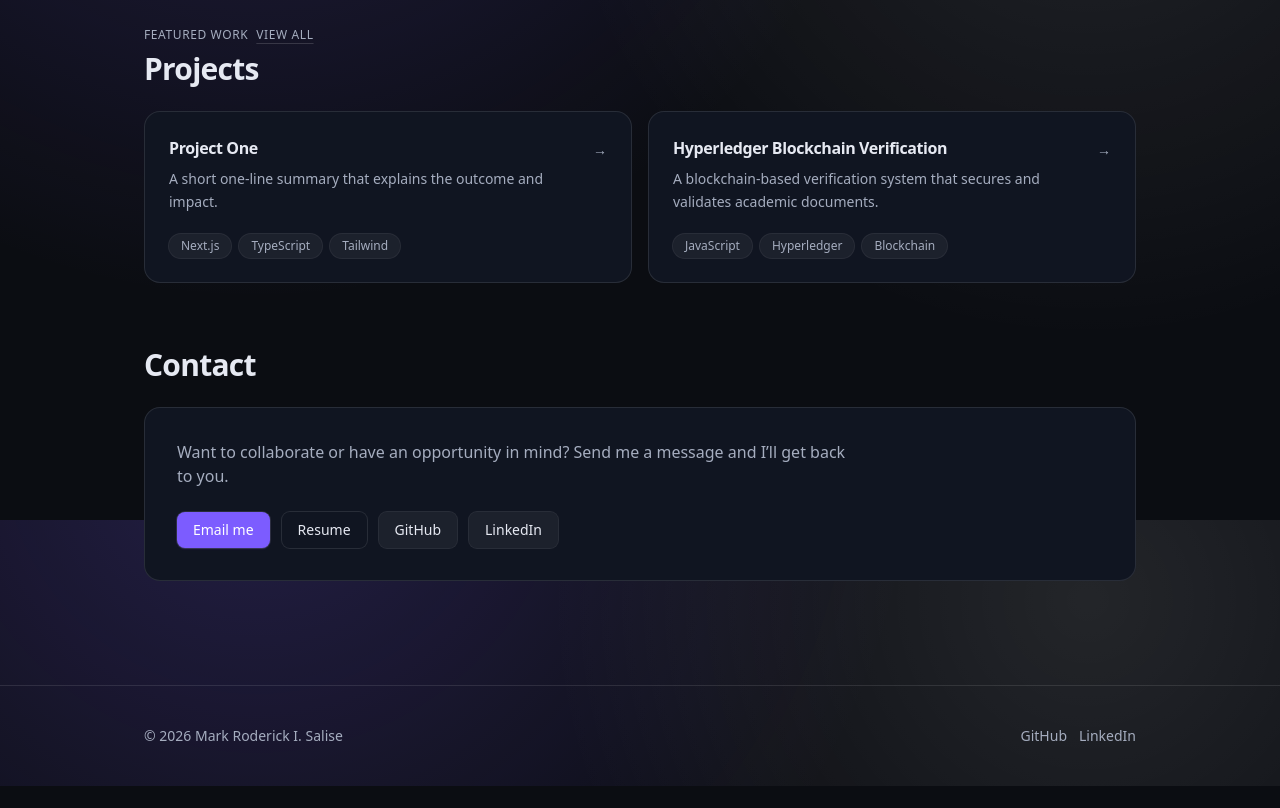
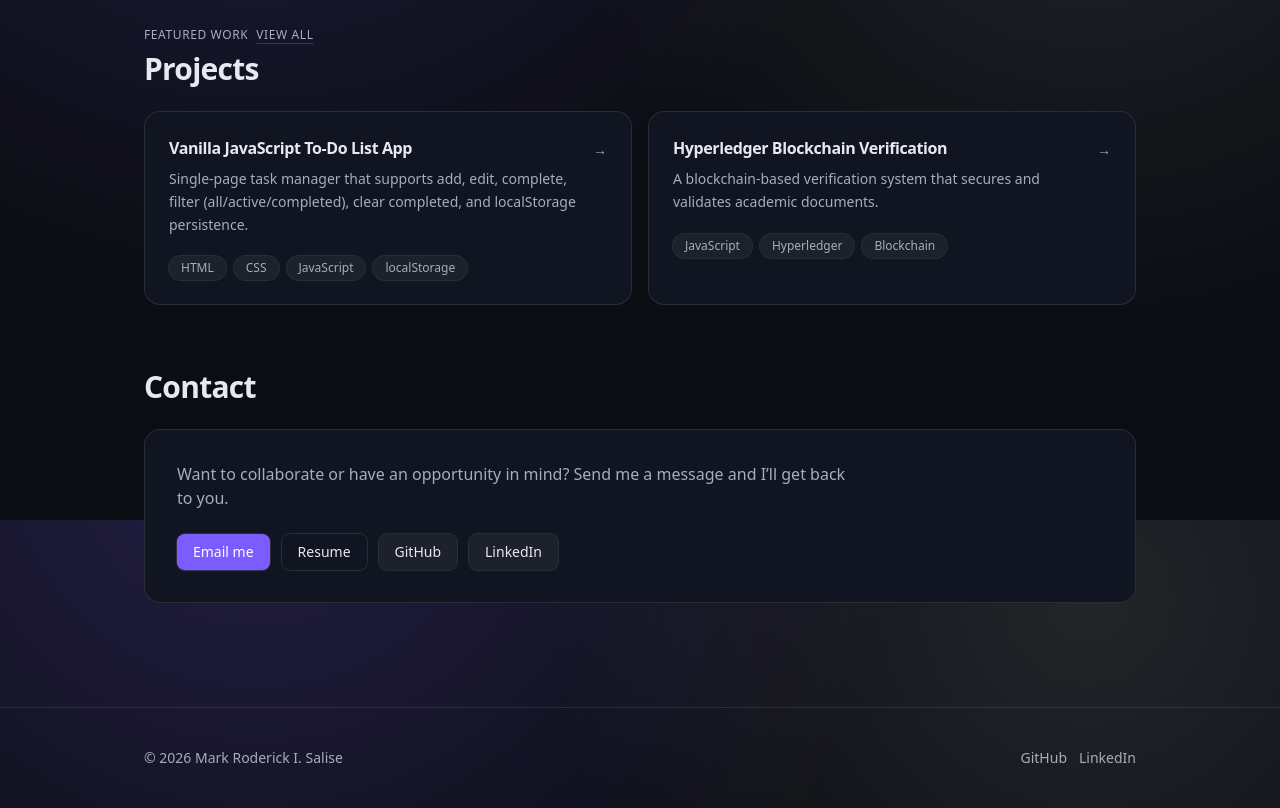
Before and after one commit to Tofuwuuu/PERSONAL-WEBSITE, a Next.js app: page / in a window 1280 px wide. Shown: the part 1080-1888 px from the top of the page. Before the commit the page ends 1866 px from the top, so only its background shows below. Built offline with nearby package versions, Linux system fonts and the light colour scheme; no server answers.

Commit message:
Update
Updated my project1

```diff
--- a/app/projects/[slug]/page.tsx
+++ b/app/projects/[slug]/page.tsx
@@ -6,6 +6,7 @@ import { projects, getProjectBySlug } from "@/content/projects";
 import { Badge } from "@/components/ui/Badge";
 import hyperledgerHomeImage from "@/src/hyperledger/1.jpg";
 import hyperledgerAboutImage from "@/src/hyperledger/2.jpg";
+import todoListScreenshot from "@/src/todolist/a62c4d0b-1bc1-4d6c-a125-c106b53c1a55.jpg";
 
 export function generateStaticParams() {
   return projects.map((p) => ({ slug: p.slug }));
@@ -86,6 +87,28 @@ export default async function ProjectDetailPage({
         </ul>
       </section>
 
+      {project.slug === "vanilla-js-todo-list-app" ? (
+        <section className="mt-8 rounded-2xl border border-white/10 bg-card p-8">
+          <h2 className="text-lg font-semibold tracking-tight text-text">
+            Preview
+          </h2>
+          <p className="mt-2 text-sm text-muted">
+            Screenshot of the deployed app.
+          </p>
+          <figure className="mt-6 overflow-hidden rounded-xl border border-white/10 bg-black/20 shadow-lg shadow-black/40">
+            <Image
+              src={todoListScreenshot}
+              alt="Vanilla JavaScript To-Do List App — interface preview"
+              className="h-auto w-full object-cover object-top"
+              priority
+            />
+            <figcaption className="border-t border-white/10 px-4 py-3 text-xs text-muted">
+              To-Do List app
+            </figcaption>
+          </figure>
+        </section>
+      ) : null}
+
       {project.slug === "hyperledger-blockchain-verification" ? (
         <section className="mt-8 rounded-2xl border border-white/10 bg-card p-8">
           <h2 className="text-lg font-semibold tracking-tight text-text">
--- a/content/projects.ts
+++ b/content/projects.ts
@@ -2,19 +2,28 @@ import type { Project } from "./types";
 
 export const projects: Project[] = [
   {
-    slug: "project-one",
-    title: "Project One",
-    summary: "A short one-line summary that explains the outcome and impact.",
-    stack: ["Next.js", "TypeScript", "Tailwind"],
+    slug: "vanilla-js-todo-list-app",
+    title: "Vanilla JavaScript To-Do List App",
+    summary:
+      "Single-page task manager that supports add, edit, complete, filter (all/active/completed), clear completed, and localStorage persistence.",
+    stack: ["HTML", "CSS", "JavaScript", "localStorage"],
     highlights: [
-      "What problem it solved and why it matters.",
-      "A measurable result or key feature (performance, UX, automation).",
-      "A technical detail you’re proud of (architecture, testing, DX)."
+      "Demonstrates practical UI behavior: form handling, event delegation, accessible controls, optimistic rendering, and persistent client-side storage with validation.",
+      "Add, edit, complete, and delete tasks; filter by all, active, or completed; clear completed in one action.",
+      "Remaining and total counts, empty state messaging, and accessible semantics (ARIA states, labels).",
     ],
     links: [
-      { kind: "repo", label: "Repo", href: "https://github.com/your-handle/project-one" },
-      { kind: "demo", label: "Live demo", href: "https://example.com" }
-    ]
+      {
+        kind: "demo",
+        label: "Live demo",
+        href: "https://to-do-list-app-vanilla-js.onrender.com/",
+      },
+      {
+        kind: "repo",
+        label: "Repo",
+        href: "https://github.com/Tofuwuuu/To-Do-List-App-Vanilla-JS-",
+      },
+    ],
   },
   {
     slug: "hyperledger-blockchain-verification",
@@ -43,5 +52,8 @@ export function getProjectBySlug(slug: string) {
       (p) => p.slug === "hyperledger-blockchain-verification"
     );
   }
+  if (slug === "project-one") {
+    return projects.find((p) => p.slug === "vanilla-js-todo-list-app");
+  }
   return projects.find((p) => p.slug === slug);
 }
```
Also changed, not shown: src/todolist/a62c4d0b-1bc1-4d6c-a125-c106b53c1a55.jpg (added).
